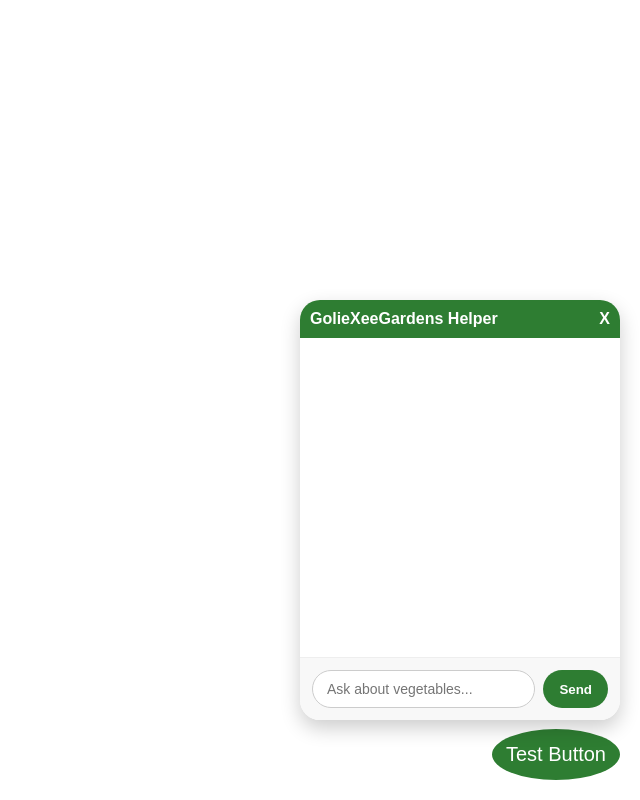
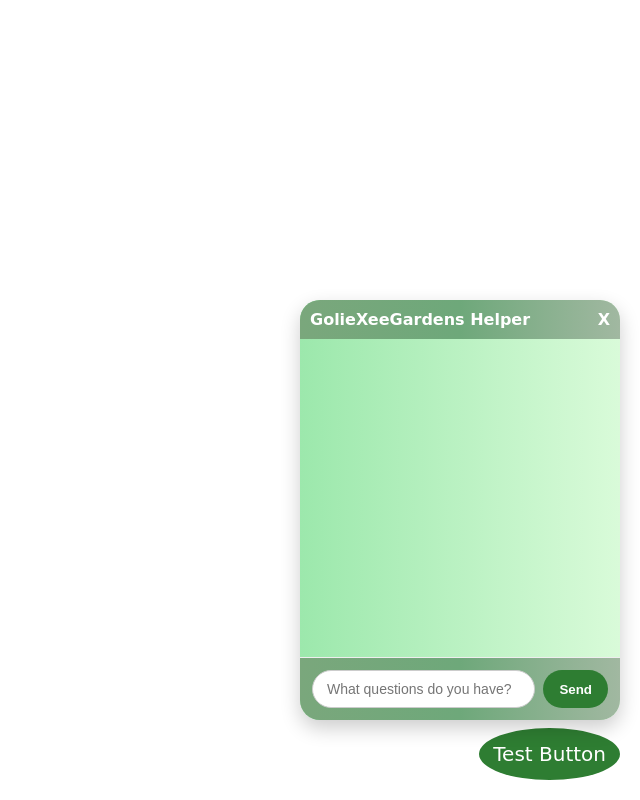
Before and after one commit to LeeBoy-Hmong/chatbot, a plain HTML site: page frontend/skeleton.html in a window 1280 px wide. Both pictures are taken after a click on the element "Test Button". Shown: the whole page, without its empty margins (640-1280 px from the left). Drawn offline with Linux system fonts and the light colour scheme.

Commit message:
Attempted to add close and open, Color scheme change

```diff
--- a/frontend/functionality.js
+++ b/frontend/functionality.js
@@ -51,3 +51,13 @@ function fakeBotReply(input) {
 
   return "Ask me about vegetables, availability, or market hours!";
 }
+
+// Open Chat
+chatButton.addEventListener("click", () => {
+  chatWidget.classList.remove("hidden");
+});
+
+// Close Chat
+closeChat.addEventListener("click", () => {
+  chatWidget.classList.add("hidden");
+});
--- a/frontend/skeleton.html
+++ b/frontend/skeleton.html
@@ -18,10 +18,10 @@
         <div id="chat-messages"></div>
 
         <div id="chat-input-area">
-            <input type="text" id="chat-input" placeholder="Ask about vegetables..." />
+            <input type="text" id="chat-input" placeholder="What questions do you have?" />
             <button id="send-btn"> Send </button>
         </div>
     </div>
-    <script src="functionality.js"></script>
+    <script src="functionality.js" defer></script>
 </body>
 </html>
--- a/frontend/style.css
+++ b/frontend/style.css
@@ -1,5 +1,5 @@
 body {
-  font-family: Arial, sans-serif;
+  font-family: "Comic Neue", cursive;
 }
 
 /* Floating button */
@@ -22,7 +22,7 @@ body {
   right: 20px;
   width: 320px;
   height: 420px;
-  background: white;
+  background: linear-gradient(to right, #9ce8ac, #d9fbd9 );
   border-radius: 20px; /*adjust the roundness of the box*/
   box-shadow: 0 8px 20px rgba(0,0,0,0.2);
   display: flex;
@@ -36,7 +36,7 @@ body {
 
 /* Header */
 #chat-header {
-  background: #2e7d32;
+  background: linear-gradient(to right, #7aa77c, #6ea87a, #a1b8a1);
   color: white;
   padding: 10px;
   font-weight: bold;
@@ -44,10 +44,22 @@ body {
   justify-content: space-between;
 }
 
+#close-chat {
+  cursor: pointer;
+  font-weight: bold;
+  padding-left: 10px;
+}
+
+#close-chat:hover {
+    filter: drop-shadow(0 0 5px rgba(236, 146, 9, 0.836));
+    transform: scale(1.05);
+    transition: 0.3s ease;
+}
+
 /* Messages */
 #chat-messages {
   flex: 1;
-  padding: 15px;
+  padding: px;
   overflow-y: auto;
   font-size: 14px;
 }
@@ -56,7 +68,7 @@ body {
 #chat-input-area {
   display: flex;
   padding: 12px;
-  background: #f8f8f8;
+  background: linear-gradient(to right, #7aa77c, #6ea87a, #a1b8a1);
   border-top: 1px solid #eee;
 }
 
```
